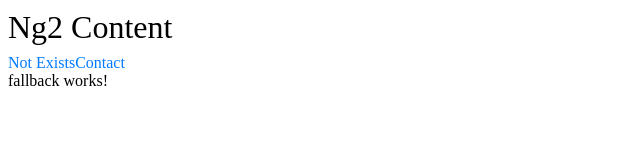
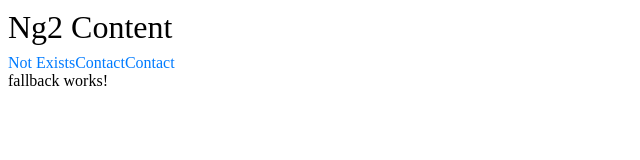
Before and after one commit to ng-demos/ng2-demo, an Angular app: page / in a window 1280 px wide. Shown: the top 160 px of the page, without its empty margins (0-640 px from the left). Built offline with nearby package versions, Linux system fonts and the light colour scheme.

Commit message:
feat: switch to hash mode

```diff
--- a/src/app/app.component.html
+++ b/src/app/app.component.html
@@ -1,4 +1,5 @@
 <h2>Ng2 Content</h2>
-<a href="/abc">Not Exists</a>
-<a href="/contact">Contact</a>
+<a href="/#/abc">Not Exists</a>
+<a href="/#/contact">Contact</a>
+<a href="/#/new">Contact</a>
 <router-outlet></router-outlet>
--- a/src/app/app.module.ts
+++ b/src/app/app.module.ts
@@ -5,6 +5,7 @@ import { AppRoutingModule } from './app-routing.module';
 import { AppComponent } from './app.component';
 import { FallbackComponent } from './fallback/fallback.component';
 import { CoreModule } from './core/core.module';
+import { HashLocationStrategy, LocationStrategy } from '@angular/common';
 
 @NgModule({
   declarations: [
@@ -16,7 +17,9 @@ import { CoreModule } from './core/core.module';
     AppRoutingModule,
     CoreModule,
   ],
-  providers: [],
+  providers: [
+    {provide: LocationStrategy, useClass: HashLocationStrategy},
+  ],
   bootstrap: [AppComponent],
 })
 export class AppModule {
```
